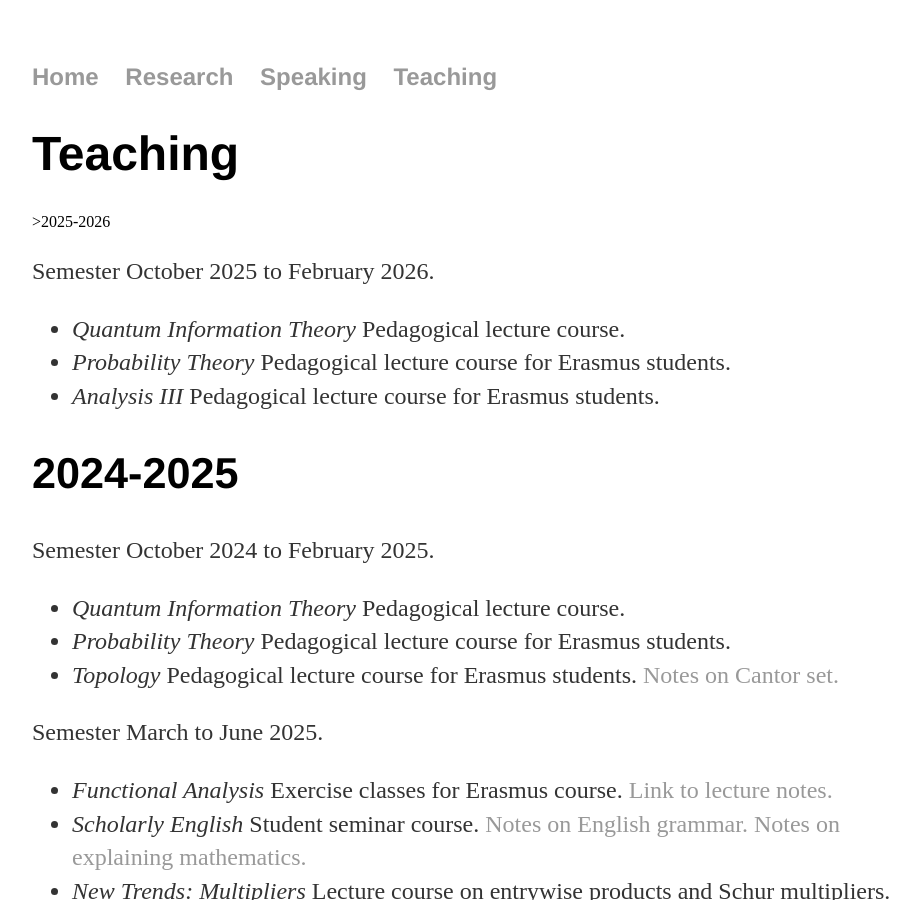
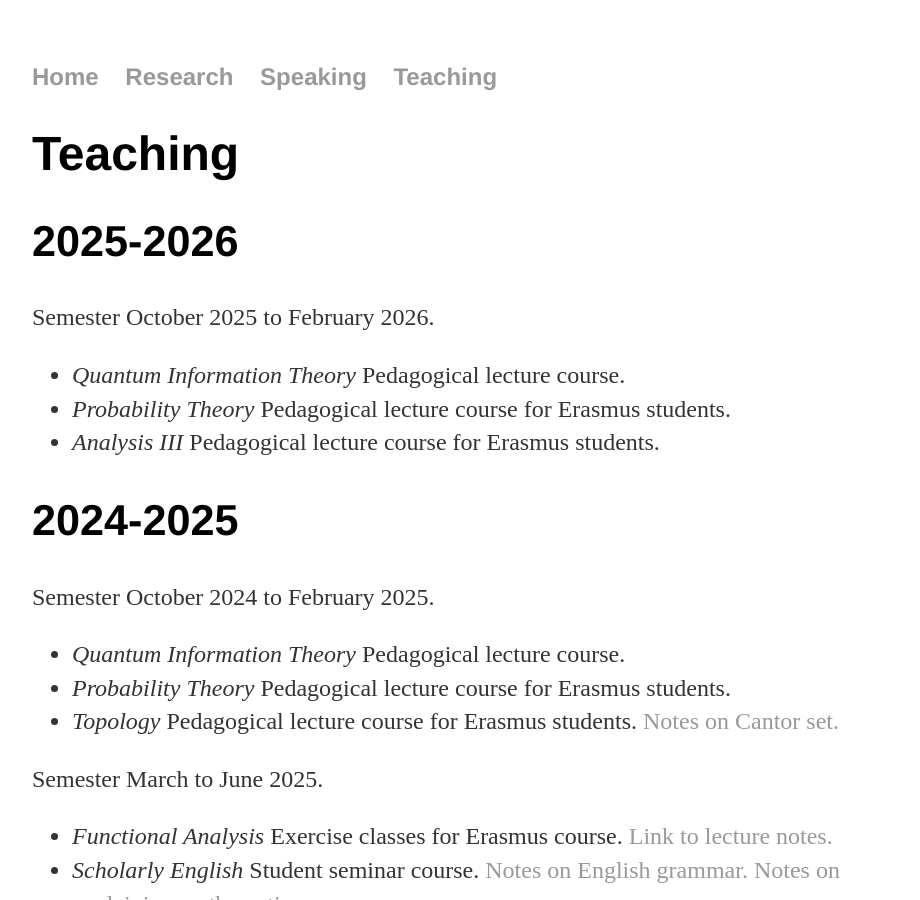
Before and after one commit to andrewmckeemaths/andrewmckeemaths.github.io, a Jekyll site: the page built from teaching/index.html, in a window 1280 px wide and 900 px high. Shown: the whole window, without its empty margins (160-1080 px from the left). Built offline with Jekyll 4.4.1, drawn with Linux system fonts in a browser that asks for light colours.

```diff
--- a/teaching/index.html
+++ b/teaching/index.html
@@ -5,7 +5,7 @@ title: Andrew McKee
 
 <h1>Teaching</h1>
 
->2025-2026</h2>
+<h2>2025-2026</h2>
 
 <p>Semester October 2025 to February 2026.</p>
   <ul>
```
